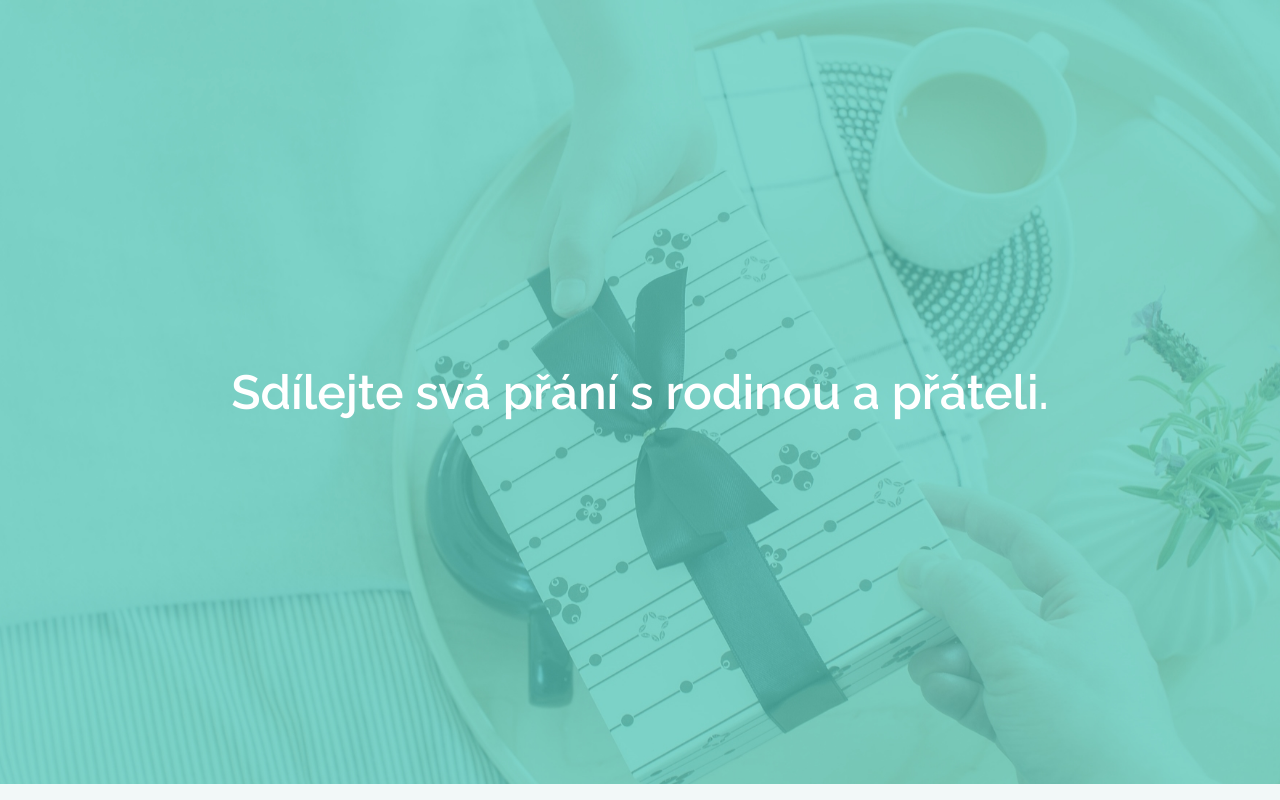
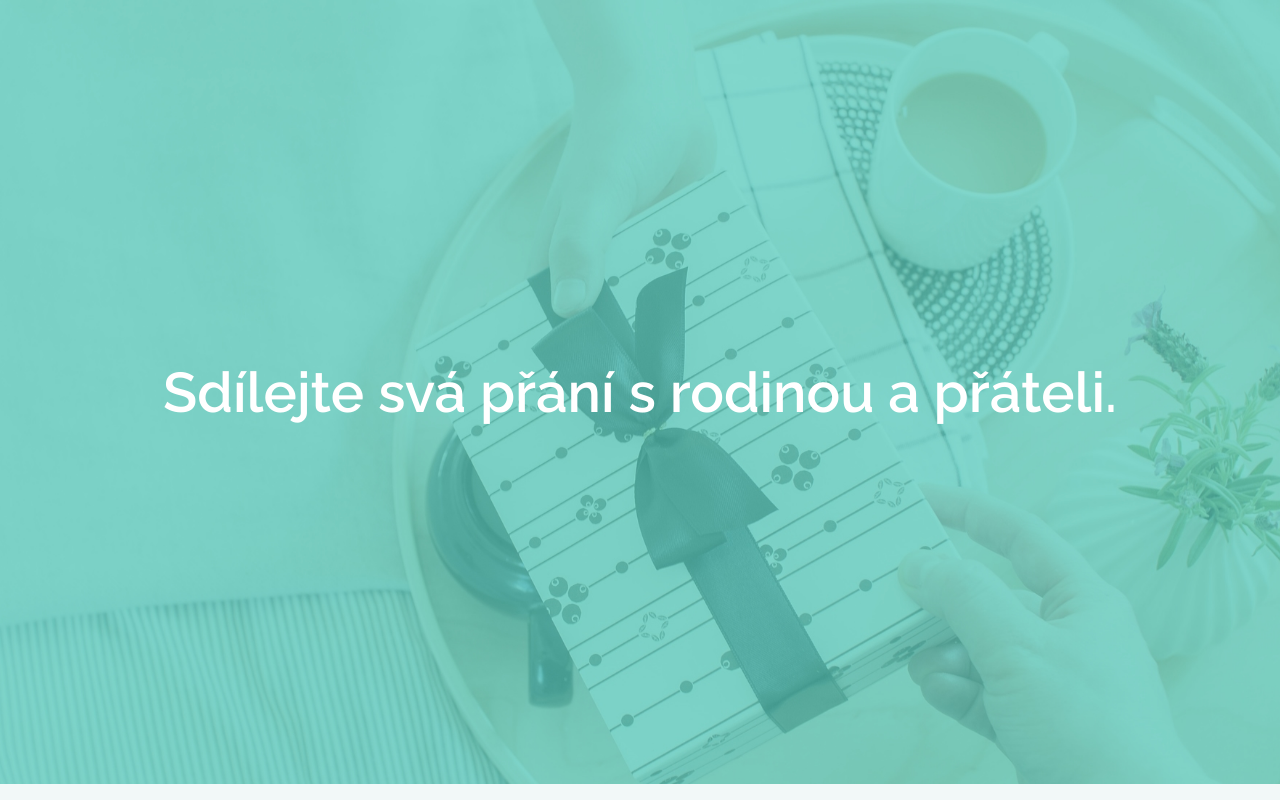
Before and after one commit to JanaNovotna/DA-WEB-Zaverecny-projekt-Jana, a Vue app: page / in a window 1280 px wide. Shown: the top 800 px of the page. Built offline with nearby package versions, Linux system fonts and the light colour scheme; what v-clipboard, vue-js-modal, vuefire would draw is missing.

Commit message:
další pidi změny

```diff
--- a/src/components/LandingPage.vue
+++ b/src/components/LandingPage.vue
@@ -61,7 +61,7 @@ p {
   background: url("../assets/img/newDesign.jpg");
   background-position: center center;
   background-size: cover;
-  width: 100vw;
+  width: 100%;
   height: 98vh;
   display: flex;
   justify-content: center;
@@ -69,7 +69,7 @@ p {
 }
 
 .claim {
-  font-size: 3rem;
+  font-size: 3.5rem;
   line-height: 4rem;
   font-weight: 600;
   color: #fff;
```
